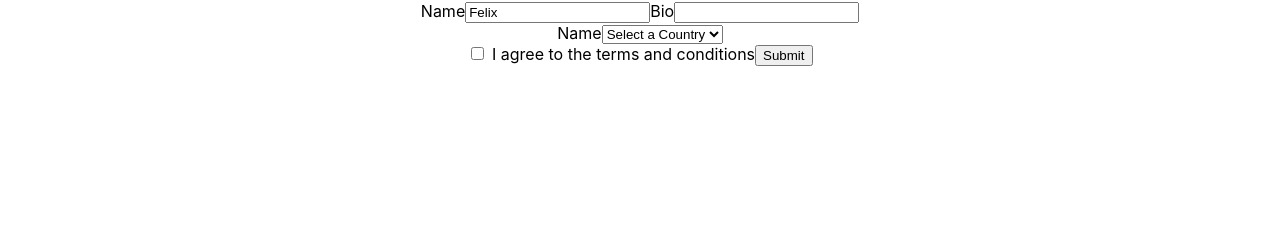
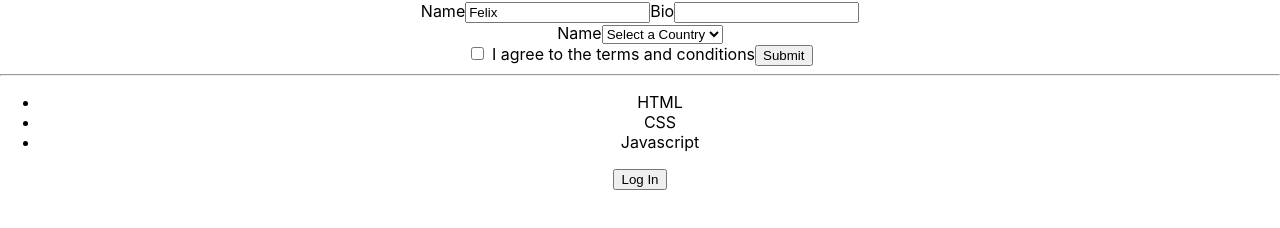
Before and after one commit to JustFelix-Dev/react-Jest-RTL, a React (Create React App) app: page / in a window 1280 px wide. Shown: the part 510-738 px from the top of the page. Built offline with nearby package versions, Linux system fonts and the light colour scheme.

Commit message:
react-testing

```diff
--- a/src/App.tsx
+++ b/src/App.tsx
@@ -2,11 +2,16 @@
 import logo from './logo.svg';
 import './App.css';
 import Application from './components/application/Application';
+import { Skills } from './components/skills/skills';
 
 function App() {
+  const skills = ['HTML','CSS','Javascript']
+
   return (
     <div className="App">
      <Application/>
+     <hr />
+     <Skills skills={skills}/>
     </div>
   );
 }
--- a/src/components/skills/skills.tsx
+++ b/src/components/skills/skills.tsx
@@ -1,7 +1,10 @@
+import { useState } from "react";
 import { SkillsProps } from "./skills.types";
 
 export const Skills = ( props: SkillsProps)=>{
    const { skills } = props;
+   const [ isLoggedIn,setIsLoggedIn] = useState(false);
+
    return (
     <>
       <ul>
@@ -10,6 +13,13 @@
         })
         }
       </ul>
+      {
+        isLoggedIn ? (
+            <button>Start Learning</button>
+        ) :(
+            <button onClick={()=>setIsLoggedIn(true)}>Log In</button>
+        )
+      }
     </>
    )
 
```
